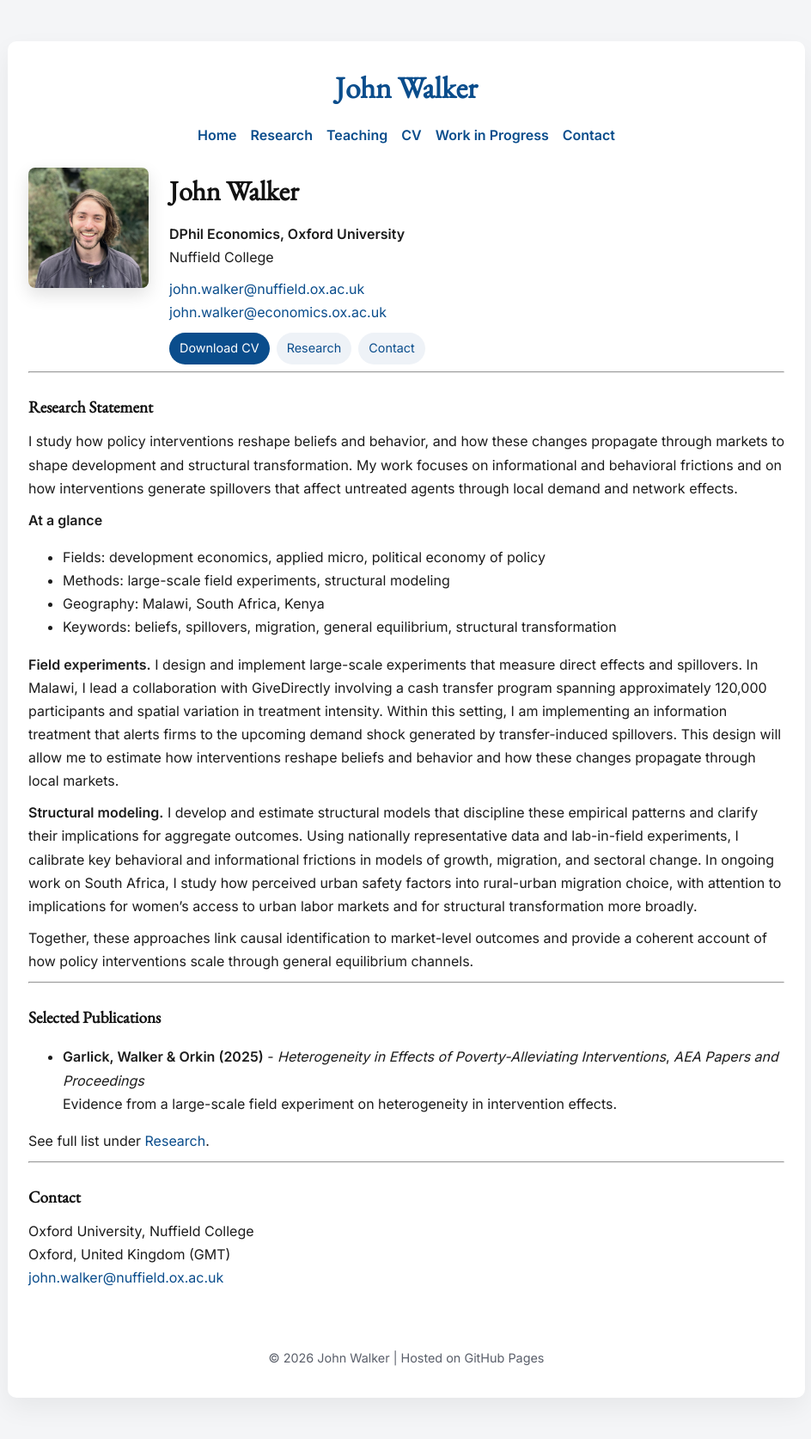
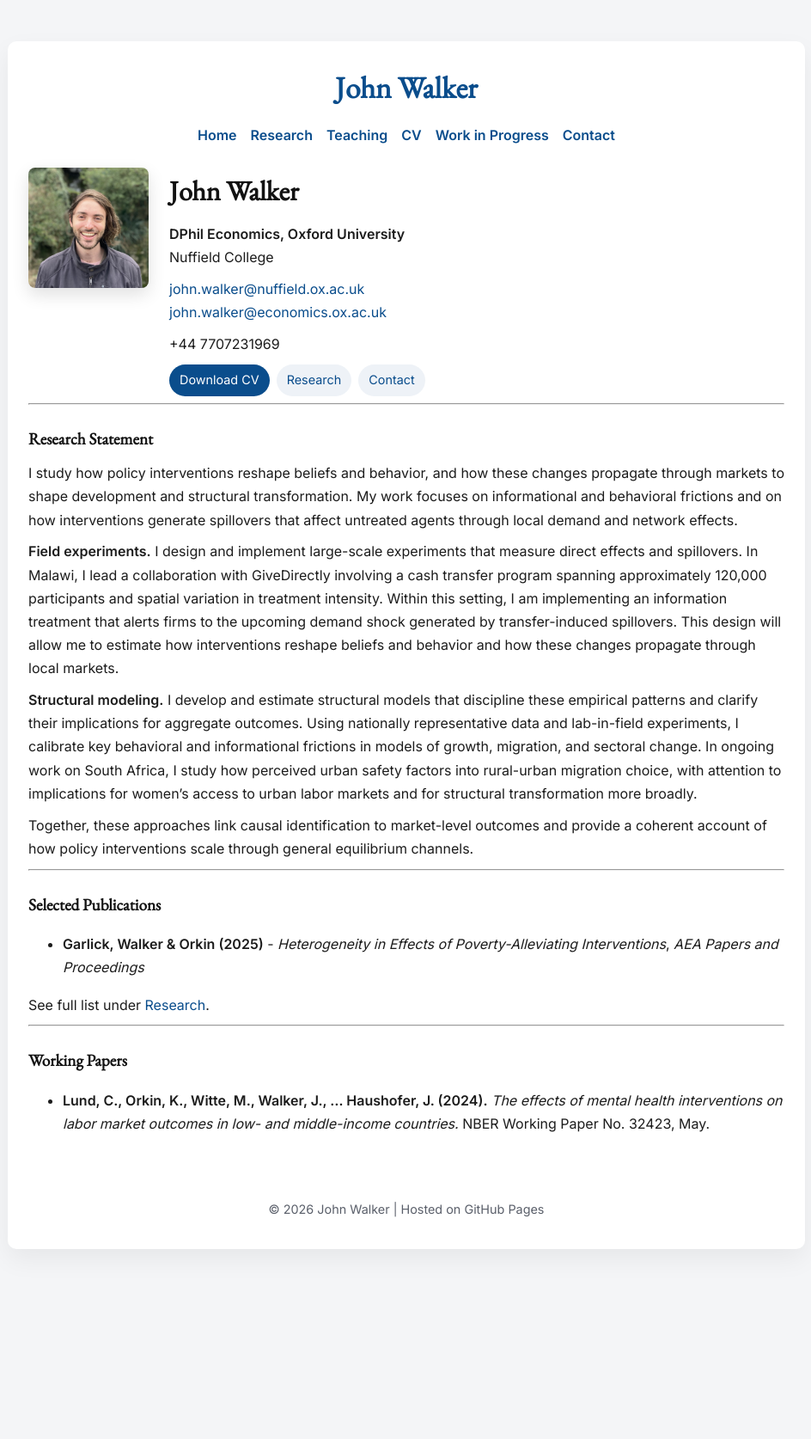
Before and after one commit to jwal1024/johnwalkerecon.github.io, a Jekyll site: the page built from index.md, in a window 1280 px wide. Shown: the whole page at 86% size, without its empty margins (167-1111 px from the left). Built offline with Jekyll 4.4.1, drawn with Linux system fonts in a browser that asks for light colours; after the commit the page ends 1501 px from its top, so only the background shows below that.

Commit message:
Update index.md

```diff
--- a/index.md
+++ b/index.md
@@ -13,6 +13,7 @@ title: Home
       <a href="mailto:john.walker@nuffield.ox.ac.uk">john.walker@nuffield.ox.ac.uk</a><br>
       <a href="mailto:john.walker@economics.ox.ac.uk">john.walker@economics.ox.ac.uk</a>
     </p>
+    <p>+44 7707231969</p>
     <div class="cta-row">
       <a class="cta" href="{{ '/assets/Walker_CV_26.pdf' | relative_url }}">Download CV</a>
       <a class="cta cta-secondary" href="{{ '/research/' | relative_url }}">Research</a>
@@ -26,12 +27,6 @@ title: Home
 ### Research Statement
 I study how policy interventions reshape beliefs and behavior, and how these changes propagate through markets to shape development and structural transformation. My work focuses on informational and behavioral frictions and on how interventions generate spillovers that affect untreated agents through local demand and network effects.
 
-**At a glance**
-- Fields: development economics, applied micro, political economy of policy
-- Methods: large-scale field experiments, structural modeling
-- Geography: Malawi, South Africa, Kenya
-- Keywords: beliefs, spillovers, migration, general equilibrium, structural transformation
-
 **Field experiments.** I design and implement large-scale experiments that measure direct effects and spillovers. In Malawi, I lead a collaboration with GiveDirectly involving a cash transfer program spanning approximately 120,000 participants and spatial variation in treatment intensity. Within this setting, I am implementing an information treatment that alerts firms to the upcoming demand shock generated by transfer-induced spillovers. This design will allow me to estimate how interventions reshape beliefs and behavior and how these changes propagate through local markets.
 
 **Structural modeling.** I develop and estimate structural models that discipline these empirical patterns and clarify their implications for aggregate outcomes. Using nationally representative data and lab-in-field experiments, I calibrate key behavioral and informational frictions in models of growth, migration, and sectoral change. In ongoing work on South Africa, I study how perceived urban safety factors into rural-urban migration choice, with attention to implications for women's access to urban labor markets and for structural transformation more broadly.
@@ -42,13 +37,10 @@ Together, these approaches link causal identification to market-level outcomes a
 
 ### Selected Publications
 - **Garlick, Walker & Orkin (2025)** - *Heterogeneity in Effects of Poverty-Alleviating Interventions*, *AEA Papers and Proceedings*
-  Evidence from a large-scale field experiment on heterogeneity in intervention effects.
 
 See full list under [Research]({{ '/research/' | relative_url }}).
 
 ---
 
-### Contact
-Oxford University, Nuffield College
-Oxford, United Kingdom (GMT)
-[john.walker@nuffield.ox.ac.uk](mailto:john.walker@nuffield.ox.ac.uk)
+### Working Papers
+- **Lund, C., Orkin, K., Witte, M., Walker, J., ... Haushofer, J. (2024).** *The effects of mental health interventions on labor market outcomes in low- and middle-income countries.* NBER Working Paper No. 32423, May.
```
